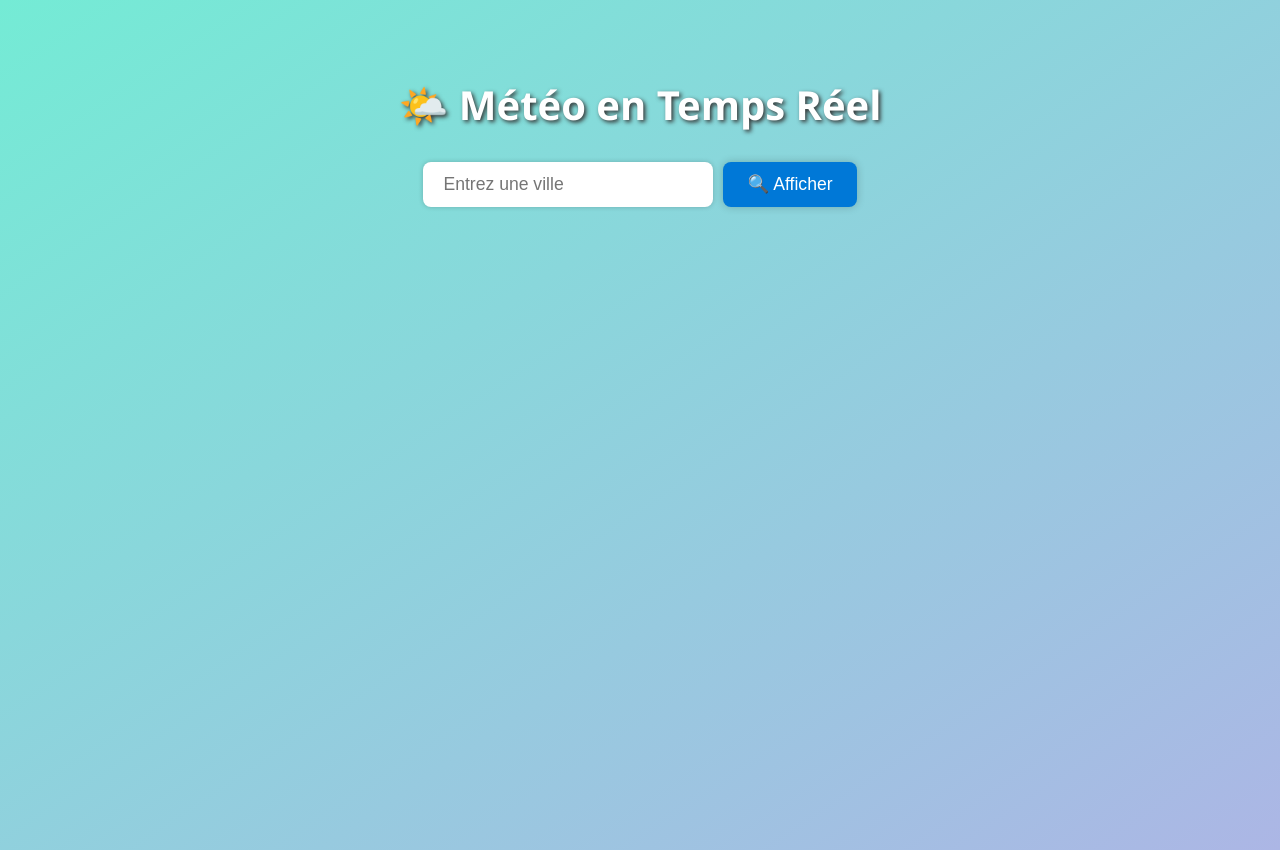
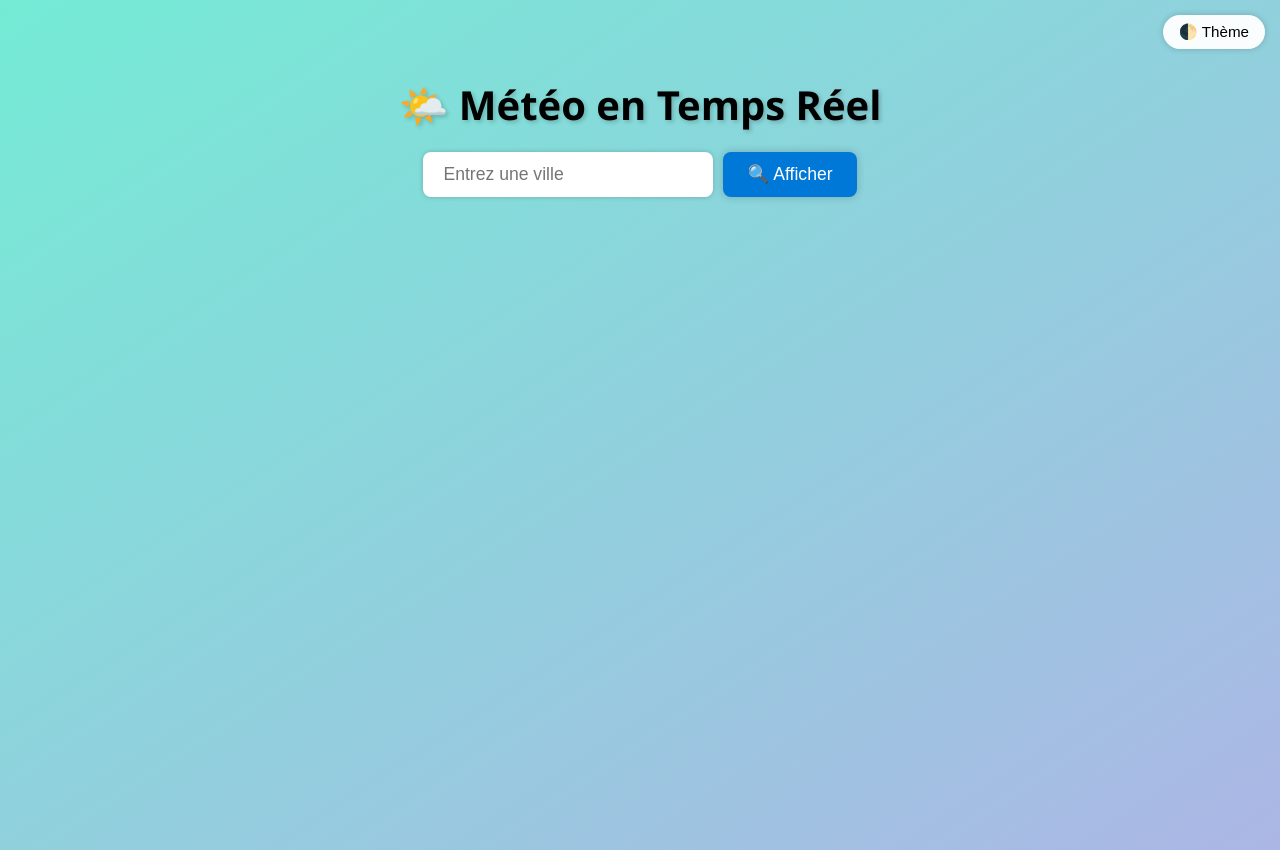
Before and after one commit to ZakariaRochdi/meteo-webapp, a Flask app: page / in a window 1280 px wide. Run offline with Flask 3, Linux system fonts and the light colour scheme.

Commit message:
Update index.html

```diff
--- a/templates/index.html
+++ b/templates/index.html
@@ -3,27 +3,73 @@
 <head>
   <meta charset="UTF-8">
   <meta name="viewport" content="width=device-width, initial-scale=1">
-  <title> Météo en Temps Réel</title>
+  <title>Infos météo actuelles</title>
   <link rel="shortcut icon" href="https://static.vecteezy.com/ti/vecteur-libre/t1/9213913-nuage-avec-soleil-emoji-icone-nuageux-journee-ensoleillee-meteo-symbole-illustrationle-vectoriel.jpg" />
   <style>
+    :root {
+      --bg: linear-gradient(to bottom right, #74ebd5, #ACB6E5);
+      --text: #000;
+      --primary: #0078d7;
+      --primary-hover: #005fa3;
+      --card-bg: rgba(255, 255, 255, 0.95);
+      --input-bg: #fff;
+      --input-text: #000;
+      --card-text: #000;
+      --shadow: rgba(0, 0, 0, 0.2);
+    }
+
+    .dark-theme {
+      --bg: linear-gradient(to bottom right, #2c3e50, #4ca1af);
+      --text: #f0f0f0;
+      --primary: #1e88e5;
+      --primary-hover: #1565c0;
+      --card-bg: rgba(30, 30, 30, 0.95);
+      --input-bg: #444;
+      --input-text: #fff;
+      --card-text: #eee;
+      --shadow: rgba(255, 255, 255, 0.1);
+    }
+
     body {
       margin: 0;
       padding: 0;
       font-family: 'Segoe UI', sans-serif;
-      background: linear-gradient(to bottom right, #74ebd5, #ACB6E5);
+      background: var(--bg);
+      color: var(--text);
       min-height: 100vh;
       display: flex;
       flex-direction: column;
       align-items: center;
       justify-content: flex-start;
       padding-top: 50px;
+      transition: background 0.4s ease, color 0.4s ease;
     }
 
     h1 {
       font-size: 2.5em;
-      color: #fff;
-      margin-bottom: 30px;
-      text-shadow: 2px 2px 4px #333;
+      margin-bottom: 20px;
+      text-shadow: 2px 2px 4px var(--shadow);
+      text-align: center;
+    }
+
+    .theme-toggle {
+      position: absolute;
+      top: 15px;
+      right: 15px;
+      background: var(--card-bg);
+      color: var(--text);
+      border: none;
+      border-radius: 20px;
+      padding: 8px 16px;
+      font-size: 0.95em;
+      cursor: pointer;
+      box-shadow: 0 0 6px var(--shadow);
+      transition: background 0.3s ease;
+    }
+
+    .theme-toggle:hover {
+      background: var(--primary);
+      color: white;
     }
 
     form {
@@ -39,7 +85,9 @@
       font-size: 1.1em;
       border: none;
       border-radius: 8px;
-      box-shadow: 0 0 5px rgba(0,0,0,0.2);
+      background-color: var(--input-bg);
+      color: var(--input-text);
+      box-shadow: 0 0 5px var(--shadow);
       outline: none;
       width: 250px;
     }
@@ -49,23 +97,24 @@
       font-size: 1.1em;
       border: none;
       border-radius: 8px;
-      background-color: #0078d7;
+      background-color: var(--primary);
       color: white;
       cursor: pointer;
-      box-shadow: 0 0 8px rgba(0,0,0,0.2);
+      box-shadow: 0 0 8px var(--shadow);
       transition: background 0.3s ease, transform 0.2s ease;
     }
 
     button:hover {
-      background-color: #005fa3;
+      background-color: var(--primary-hover);
       transform: scale(1.05);
     }
 
     .info {
-      background: rgba(255, 255, 255, 0.95);
+      background: var(--card-bg);
+      color: var(--card-text);
       padding: 25px 35px;
       border-radius: 15px;
-      box-shadow: 0 8px 20px rgba(0, 0, 0, 0.2);
+      box-shadow: 0 8px 20px var(--shadow);
       max-width: 90%;
       text-align: left;
       animation: fadeIn 0.8s ease-in-out;
@@ -73,7 +122,7 @@
 
     .info h2 {
       margin-top: 0;
-      color: #0078d7;
+      color: var(--primary);
     }
 
     .info p {
@@ -98,42 +147,18 @@
 
       .info {
         text-align: center;
+        padding: 20px;
+      }
+
+      .info p, .info h2 {
+        font-size: 1em;
       }
     }
-    @media (max-width: 480px) {
-  h1 {
-    font-size: 1.8em;
-    margin-bottom: 20px;
-    text-align: center;
-  }
-
-  form {
-    flex-direction: column;
-    gap: 10px;
-  }
-
-  input[type="text"], button {
-    width: 100%;
-    font-size: 1em;
-    padding: 10px;
-  }
-
-  .info {
-    padding: 20px;
-    font-size: 1em;
-  }
-
-  .info p {
-    font-size: 1em;
-  }
-
-  .info h2 {
-    font-size: 1.2em;
-  }
-}
   </style>
 </head>
 <body>
+  <button class="theme-toggle" onclick="toggleTheme()">🌓 Thème</button>
+
   <h1>🌤️ Météo en Temps Réel</h1>
 
   <form method="POST" onsubmit="return animateSearch();">
@@ -161,12 +186,28 @@
       const btn = document.getElementById('searchBtn');
       btn.innerText = '🔄 Chargement...';
       btn.disabled = true;
-      return true; // continue la soumission du formulaire
+      return true;
     }
 
-    // Auto-focus au chargement
     window.onload = () => {
       document.getElementById('cityInput').focus();
+
+      // Initialiser le thème depuis localStorage
+      const savedTheme = localStorage.getItem('theme');
+      if (savedTheme === 'dark') {
+        document.body.classList.add('dark-theme');
+      } else if (savedTheme === 'light') {
+        document.body.classList.remove('dark-theme');
+      } else {
+        // Si pas défini, suivre les préférences système
+        const systemPrefersDark = window.matchMedia('(prefers-color-scheme: dark)').matches;
+        if (systemPrefersDark) document.body.classList.add('dark-theme');
+      }
+    };
+
+    function toggleTheme() {
+      const isDark = document.body.classList.toggle('dark-theme');
+      localStorage.setItem('theme', isDark ? 'dark' : 'light');
     }
   </script>
 </body>
```
